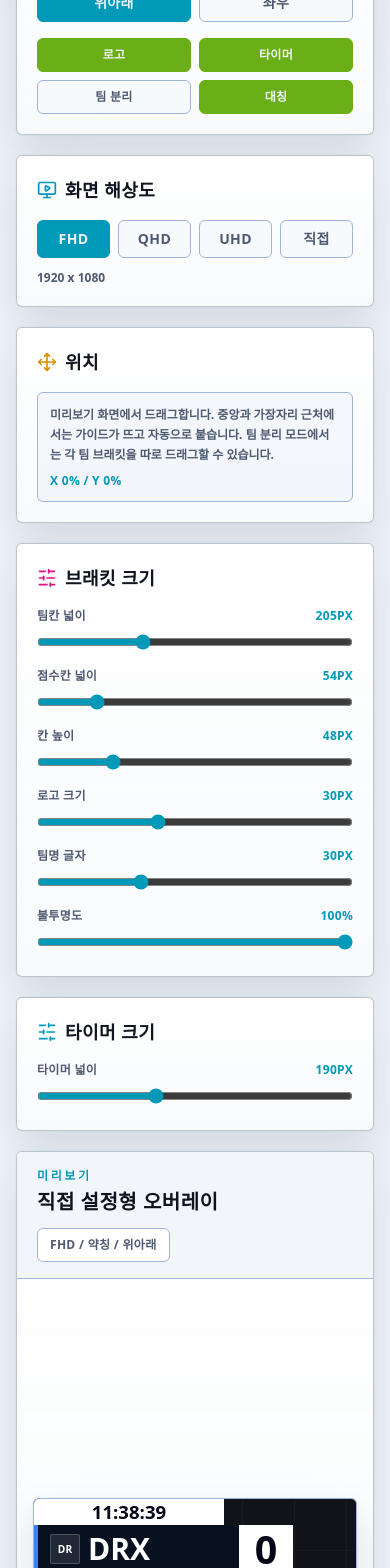
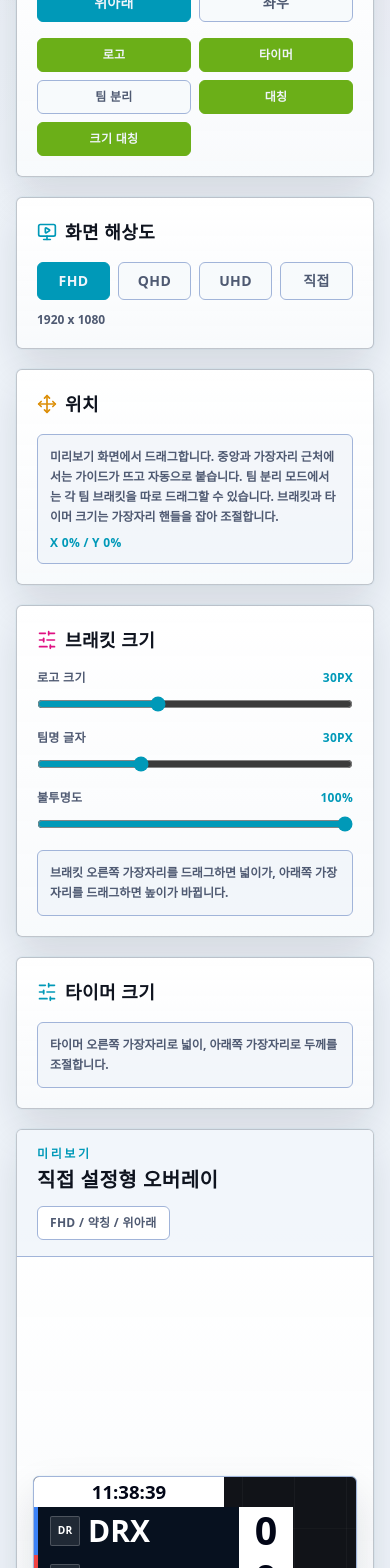
Before and after one commit to Byeolsae/Bracket-Arena, a Next.js app: page /scoreboard in a window 390 px wide. Shown: the part 1180-2748 px from the top of the page. Built offline with nearby package versions, Linux system fonts and the light colour scheme.

Commit message:
Add draggable scoreboard resize handles

```diff
--- a/src/app/scoreboard/page.tsx
+++ b/src/app/scoreboard/page.tsx
@@ -23,6 +23,9 @@ type ScoreboardTeam = {
   score: number;
   x: number;
   y: number;
+  teamWidth: number;
+  scoreWidth: number;
+  rowHeight: number;
 };
 
 type ScoreboardState = {
@@ -39,6 +42,7 @@ type OverlaySettings = {
   scoreWidth: number;
   rowHeight: number;
   timerWidth: number;
+  timerHeight: number;
   logoSize: number;
   fontSize: number;
   nameMode: NameMode;
@@ -46,6 +50,7 @@ type OverlaySettings = {
   resolution: ScreenResolution;
   splitTeams: boolean;
   symmetricBrackets: boolean;
+  symmetricSizes: boolean;
   showLogo: boolean;
   showTimer: boolean;
   opacity: number;
@@ -54,8 +59,8 @@ type OverlaySettings = {
 const defaultScoreboard: ScoreboardState = {
   timer: "11:38:39",
   teams: [
-    { id: "team-1", name: "DRX", shortName: "DRX", score: 0, x: 0, y: 12 },
-    { id: "team-2", name: "Gen.G", shortName: "GEN", score: 0, x: 42, y: 12 }
+    { id: "team-1", name: "DRX", shortName: "DRX", score: 0, x: 0, y: 12, teamWidth: 205, scoreWidth: 54, rowHeight: 48 },
+    { id: "team-2", name: "Gen.G", shortName: "GEN", score: 0, x: 42, y: 12, teamWidth: 205, scoreWidth: 54, rowHeight: 48 }
   ]
 };
 
@@ -68,6 +73,7 @@ const defaultSettings: OverlaySettings = {
   scoreWidth: 54,
   rowHeight: 48,
   timerWidth: 190,
+  timerHeight: 30,
   logoSize: 30,
   fontSize: 30,
   nameMode: "short",
@@ -75,6 +81,7 @@ const defaultSettings: OverlaySettings = {
   resolution: "fhd",
   splitTeams: false,
   symmetricBrackets: true,
+  symmetricSizes: true,
   showLogo: true,
   showTimer: true,
   opacity: 100
@@ -147,7 +154,10 @@ export default function ScoreboardPage() {
             shortName: `T${nextNumber}`,
             score: 0,
             x: (nextNumber - 1) * 8,
-            y: 12 + (nextNumber - 1) * 8
+            y: 12 + (nextNumber - 1) * 8,
+            teamWidth: current.teams[0]?.teamWidth ?? defaultSettings.teamWidth,
+            scoreWidth: current.teams[0]?.scoreWidth ?? defaultSettings.scoreWidth,
+            rowHeight: current.teams[0]?.rowHeight ?? defaultSettings.rowHeight
           }
         ]
       };
@@ -291,6 +301,90 @@ export default function ScoreboardPage() {
     window.addEventListener("pointerup", handlePointerUp);
   };
 
+  const resizeAllTeams = (teamWidth: number, rowHeight: number) => {
+    setSettings((current) => ({ ...current, teamWidth, rowHeight }));
+    setScoreboard((current) => ({
+      ...current,
+      teams: current.teams.map((team) => ({ ...team, teamWidth, rowHeight }))
+    }));
+  };
+
+  const handleBracketResizeStart = (
+    teamId: string | null,
+    axis: "width" | "height",
+    event: ReactPointerEvent<HTMLDivElement>
+  ) => {
+    if (event.button !== 0) return;
+
+    const targetTeam = teamId ? scoreboard.teams.find((team) => team.id === teamId) : null;
+    const startPointer = axis === "width" ? event.clientX : event.clientY;
+    const startTeamWidth = targetTeam?.teamWidth ?? settings.teamWidth;
+    const startRowHeight = targetTeam?.rowHeight ?? settings.rowHeight;
+
+    event.preventDefault();
+    event.stopPropagation();
+
+    const handlePointerMove = (moveEvent: PointerEvent) => {
+      const currentPointer = axis === "width" ? moveEvent.clientX : moveEvent.clientY;
+      const delta = currentPointer - startPointer;
+      const nextTeamWidth = axis === "width" ? Math.round(clamp(startTeamWidth + delta, 80, 620)) : startTeamWidth;
+      const nextRowHeight = axis === "height" ? Math.round(clamp(startRowHeight + delta, 24, 160)) : startRowHeight;
+
+      if (!teamId || settings.symmetricSizes) {
+        resizeAllTeams(nextTeamWidth, nextRowHeight);
+        return;
+      }
+
+      setScoreboard((current) => ({
+        ...current,
+        teams: current.teams.map((team) =>
+          team.id === teamId ? { ...team, teamWidth: nextTeamWidth, rowHeight: nextRowHeight } : team
+        )
+      }));
+    };
+
+    const handlePointerUp = () => {
+      window.removeEventListener("pointermove", handlePointerMove);
+      window.removeEventListener("pointerup", handlePointerUp);
+    };
+
+    window.addEventListener("pointermove", handlePointerMove);
+    window.addEventListener("pointerup", handlePointerUp);
+  };
+
+  const handleTimerResizeStart = (
+    axis: "width" | "height",
+    event: ReactPointerEvent<HTMLDivElement>
+  ) => {
+    if (event.button !== 0) return;
+
+    const startPointer = axis === "width" ? event.clientX : event.clientY;
+    const startTimerWidth = settings.timerWidth;
+    const startTimerHeight = settings.timerHeight;
+
+    event.preventDefault();
+    event.stopPropagation();
+
+    const handlePointerMove = (moveEvent: PointerEvent) => {
+      const currentPointer = axis === "width" ? moveEvent.clientX : moveEvent.clientY;
+      const delta = currentPointer - startPointer;
+
+      setSettings((current) => ({
+        ...current,
+        timerWidth: axis === "width" ? Math.round(clamp(startTimerWidth + delta, 70, 520)) : current.timerWidth,
+        timerHeight: axis === "height" ? Math.round(clamp(startTimerHeight + delta, 20, 120)) : current.timerHeight
+      }));
+    };
+
+    const handlePointerUp = () => {
+      window.removeEventListener("pointermove", handlePointerMove);
+      window.removeEventListener("pointerup", handlePointerUp);
+    };
+
+    window.addEventListener("pointermove", handlePointerMove);
+    window.addEventListener("pointerup", handlePointerUp);
+  };
+
   return (
     <main className="min-h-[calc(100vh-73px)] px-4 py-8 sm:px-6 2xl:px-8">
       <section className="mb-6 flex flex-wrap items-end justify-between gap-4">
@@ -402,6 +496,9 @@ export default function ScoreboardPage() {
               <CheckButton active={settings.symmetricBrackets} onClick={() => updateSetting("symmetricBrackets", !settings.symmetricBrackets)}>
                 대칭
               </CheckButton>
+              <CheckButton active={settings.symmetricSizes} onClick={() => updateSetting("symmetricSizes", !settings.symmetricSizes)}>
+                크기 대칭
+              </CheckButton>
             </div>
           </div>
 
@@ -450,6 +547,7 @@ export default function ScoreboardPage() {
                 <p className="text-xs font-bold leading-5 text-muted">
                   미리보기 화면에서 드래그합니다. 중앙과 가장자리 근처에서는 가이드가 뜨고 자동으로 붙습니다.
                   팀 분리 모드에서는 각 팀 브래킷을 따로 드래그할 수 있습니다.
+                  브래킷과 타이머 크기는 가장자리 핸들을 잡아 조절합니다.
                 </p>
                 <p className="mt-2 text-xs font-black uppercase tracking-wide text-cyan">
                   X {settings.x}% / Y {settings.y}%
@@ -464,12 +562,12 @@ export default function ScoreboardPage() {
               <h2 className="text-lg font-black uppercase tracking-wide text-ink">브래킷 크기</h2>
             </div>
             <div className="grid gap-3">
-              <RangeField label="팀칸 넓이" value={settings.teamWidth} min={100} max={420} onChange={(value) => updateSetting("teamWidth", value)} suffix="px" />
-              <RangeField label="점수칸 넓이" value={settings.scoreWidth} min={34} max={150} onChange={(value) => updateSetting("scoreWidth", value)} suffix="px" />
-              <RangeField label="칸 높이" value={settings.rowHeight} min={30} max={110} onChange={(value) => updateSetting("rowHeight", value)} suffix="px" />
               <RangeField label="로고 크기" value={settings.logoSize} min={0} max={80} onChange={(value) => updateSetting("logoSize", value)} suffix="px" />
               <RangeField label="팀명 글자" value={settings.fontSize} min={14} max={64} onChange={(value) => updateSetting("fontSize", value)} suffix="px" />
               <RangeField label="불투명도" value={settings.opacity} min={20} max={100} onChange={(value) => updateSetting("opacity", value)} suffix="%" />
+              <p className="rounded-md border border-line bg-arena/70 px-3 py-3 text-xs font-bold leading-5 text-muted">
+                브래킷 오른쪽 가장자리를 드래그하면 넓이가, 아래쪽 가장자리를 드래그하면 높이가 바뀝니다.
+              </p>
             </div>
           </div>
 
@@ -479,7 +577,9 @@ export default function ScoreboardPage() {
               <h2 className="text-lg font-black uppercase tracking-wide text-ink">타이머 크기</h2>
             </div>
             <div className="grid gap-3">
-              <RangeField label="타이머 넓이" value={settings.timerWidth} min={90} max={360} onChange={(value) => updateSetting("timerWidth", value)} suffix="px" />
+              <p className="rounded-md border border-line bg-arena/70 px-3 py-3 text-xs font-bold leading-5 text-muted">
+                타이머 오른쪽 가장자리로 넓이, 아래쪽 가장자리로 두께를 조절합니다.
+              </p>
             </div>
           </div>
         </aside>
@@ -511,6 +611,8 @@ export default function ScoreboardPage() {
                 settings={settings}
                 onPointerDown={handleScoreboardDragStart}
                 onTeamPointerDown={handleTeamDragStart}
+                onBracketResizePointerDown={handleBracketResizeStart}
+                onTimerResizePointerDown={handleTimerResizeStart}
               />
             </div>
           </div>
@@ -524,12 +626,16 @@ function CustomScoreboardOverlay({
   scoreboard,
   settings,
   onPointerDown,
-  onTeamPointerDown
+  onTeamPointerDown,
+  onBracketResizePointerDown,
+  onTimerResizePointerDown
 }: {
   scoreboard: ScoreboardState;
   settings: OverlaySettings;
   onPointerDown: (event: ReactPointerEvent<HTMLDivElement>) => void;
   onTeamPointerDown: (teamId: string, event: ReactPointerEvent<HTMLDivElement>) => void;
+  onBracketResizePointerDown: (teamId: string | null, axis: "width" | "height", event: ReactPointerEvent<HTMLDivElement>) => void;
+  onTimerResizePointerDown: (axis: "width" | "height", event: ReactPointerEvent<HTMLDivElement>) => void;
 }) {
   const overlayStyle: CSSProperties = {
     left: `${settings.x}%`,
@@ -545,14 +651,12 @@ function CustomScoreboardOverlay({
     return (
       <div className="absolute inset-0 z-10 pointer-events-none" style={{ opacity: settings.opacity / 100 }}>
         {settings.showTimer ? (
-          <div
-            className="pointer-events-auto absolute left-0 top-0 bg-white text-slate-950"
-            style={{ width: settings.timerWidth }}
-          >
-            <div className="px-2 py-1 text-center font-black tabular-nums leading-none" style={{ fontSize: Math.max(12, settings.fontSize * 0.62) }}>
-              {scoreboard.timer}
-            </div>
-          </div>
+          <TimerBlock
+            timer={scoreboard.timer}
+            settings={settings}
+            className="pointer-events-auto absolute left-0 top-0"
+            onResizePointerDown={onTimerResizePointerDown}
+          />
         ) : null}
         {scoreboard.teams.map((team, index) => (
           <SplitTeamBracket
@@ -561,6 +665,7 @@ function CustomScoreboardOverlay({
             index={index}
             settings={settings}
             onPointerDown={onTeamPointerDown}
+            onResizePointerDown={onBracketResizePointerDown}
           />
         ))}
       </div>
@@ -575,17 +680,14 @@ function CustomScoreboardOverlay({
       title="드래그해서 위치 조절"
     >
       {settings.showTimer ? (
-        <div
-          className="bg-white text-slate-950"
-          style={{ width: settings.timerWidth }}
-        >
-          <div className="px-2 py-1 text-center font-black tabular-nums leading-none" style={{ fontSize: Math.max(12, settings.fontSize * 0.62) }}>
-            {scoreboard.timer}
-          </div>
-        </div>
+        <TimerBlock
+          timer={scoreboard.timer}
+          settings={settings}
+          onResizePointerDown={onTimerResizePointerDown}
+        />
       ) : null}
 
-      <div data-scoreboard-body>
+      <div data-scoreboard-body className="group relative inline-block">
         {settings.direction === "horizontal" ? (
           <div className="grid">
             {chunkTeams(scoreboard.teams, 2).map((teamPair, pairIndex) => (
@@ -631,32 +733,102 @@ function CustomScoreboardOverlay({
             ))}
           </div>
         )}
+        <ResizeHandles
+          onResizePointerDown={(axis, event) => onBracketResizePointerDown(null, axis, event)}
+        />
       </div>
     </div>
   );
+}
+
+function TimerBlock({
+  timer,
+  settings,
+  className = "",
+  onResizePointerDown
+}: {
+  timer: string;
+  settings: OverlaySettings;
+  className?: string;
+  onResizePointerDown: (axis: "width" | "height", event: ReactPointerEvent<HTMLDivElement>) => void;
+}) {
+  return (
+    <div
+      className={`group relative bg-white text-slate-950 ${className}`}
+      style={{ width: settings.timerWidth, height: settings.timerHeight }}
+    >
+      <div
+        className="grid h-full place-items-center px-2 text-center font-black tabular-nums leading-none"
+        style={{ fontSize: Math.max(12, settings.timerHeight * 0.62) }}
+      >
+        {timer}
+      </div>
+      <ResizeHandles onResizePointerDown={onResizePointerDown} />
+    </div>
+  );
+}
+
+function ResizeHandles({
+  onResizePointerDown
+}: {
+  onResizePointerDown: (axis: "width" | "height", event: ReactPointerEvent<HTMLDivElement>) => void;
+}) {
+  return (
+    <>
+      <div
+        className="absolute bottom-1 right-[-5px] top-1 z-20 w-2 cursor-ew-resize rounded-full bg-cyan/35 opacity-0 transition hover:bg-cyan/80 group-hover:opacity-100"
+        onPointerDown={(event) => onResizePointerDown("width", event)}
+        title="넓이 조절"
+      />
+      <div
+        className="absolute bottom-[-5px] left-1 right-1 z-20 h-2 cursor-ns-resize rounded-full bg-cyan/35 opacity-0 transition hover:bg-cyan/80 group-hover:opacity-100"
+        onPointerDown={(event) => onResizePointerDown("height", event)}
+        title="높이 조절"
+      />
+    </>
+  );
+}
+
+function getBracketSize(team: ScoreboardTeam, settings: OverlaySettings) {
+  if (settings.splitTeams && !settings.symmetricSizes) {
+    return {
+      teamWidth: team.teamWidth,
+      scoreWidth: team.scoreWidth,
+      rowHeight: team.rowHeight
+    };
+  }
+
+  return {
+    teamWidth: settings.teamWidth,
+    scoreWidth: settings.scoreWidth,
+    rowHeight: settings.rowHeight
+  };
 }
 
 function SplitTeamBracket({
   team,
   index,
   settings,
-  onPointerDown
+  onPointerDown,
+  onResizePointerDown
 }: {
   team: ScoreboardTeam;
   index: number;
   settings: OverlaySettings;
   onPointerDown: (teamId: string, event: ReactPointerEvent<HTMLDivElement>) => void;
+  onResizePointerDown: (teamId: string | null, axis: "width" | "height", event: ReactPointerEvent<HTMLDivElement>) => void;
 }) {
   const side = index % 2 === 0 ? "left" : "right";
   const scoreFirst = settings.direction === "horizontal" && settings.symmetricBrackets && side === "left";
   const teamFirst = settings.direction !== "horizontal" || !scoreFirst;
+  const size = getBracketSize(team, settings);
   const gridTemplateColumns = teamFirst
-    ? `${settings.teamWidth}px ${settings.scoreWidth}px`
-    : `${settings.scoreWidth}px ${settings.teamWidth}px`;
+    ? `${size.teamWidth}px ${size.scoreWidth}px`
+    : `${size.scoreWidth}px ${size.teamWidth}px`;
 
   return (
     <div
-      className="pointer-events-auto absolute z-10 grid cursor-move touch-none select-none"
+      className="group pointer-events-auto absolute z-10 grid cursor-move touch-none select-none"
       onPointerDown={(event) => onPointerDown(team.id, event)}
       style={{
         left: `${team.x}%`,
@@ -670,6 +842,9 @@ function SplitTeamBracket({
         side={side}
         scoreFirst={scoreFirst}
         settings={settings}
+      />
+      <ResizeHandles
+        onResizePointerDown={(axis, event) => onResizePointerDown(team.id, axis, event)}
       />
     </div>
   );
@@ -731,12 +906,13 @@ function TeamCell({
 }) {
   const mirrored = settings.direction === "horizontal" && settings.symmetricBrackets && side === "right";
   const label = settings.nameMode === "short" ? team.shortName : team.name;
+  const size = getBracketSize(team, settings);
   const scoreCell = (
     <ScoreCell
       key="score"
       score={team.score}
-      rowHeight={settings.rowHeight}
-      scoreWidth={settings.scoreWidth}
+      rowHeight={size.rowHeight}
+      scoreWidth={size.scoreWidth}
     />
   );
   const teamCell = (
@@ -746,7 +922,7 @@ function TeamCell({
         "flex min-w-0 items-center gap-2 bg-[#07111f] px-3 text-white",
         mirrored ? "justify-end border-r-4 border-r-red-500" : side === "left" ? "border-l-4 border-l-blue-500" : "border-l-4 border-l-red-500"
       ].join(" ")}
-      style={{ height: settings.rowHeight }}
+      style={{ height: size.rowHeight }}
     >
       {!mirrored && settings.showLogo && settings.logoSize > 0 ? (
         <LogoBox label={team.shortName} size={settings.logoSize} />
```
